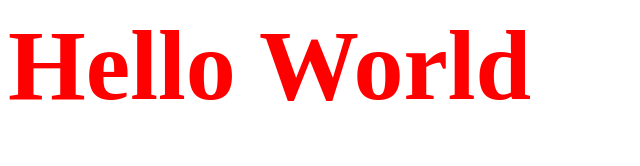
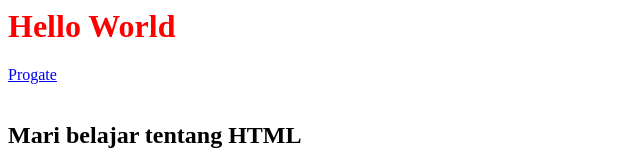
Before and after one commit to HARFAITULLOH/HTML-AND-CSS, a plain HTML site: page index.html in a window 1280 px wide. Shown: the top 166 px of the page, without its empty margins (0-640 px from the left). Drawn offline with Linux system fonts and the light colour scheme.

Commit message:
Update style.css

```diff
--- a/style.css
+++ b/style.css
@@ -1,6 +1,6 @@
 h1 {
   color: red;
-  font-size: 100px;
+  -webkit-text-size-adjust: 40px;
   font-family: serif;
 }
 
```
